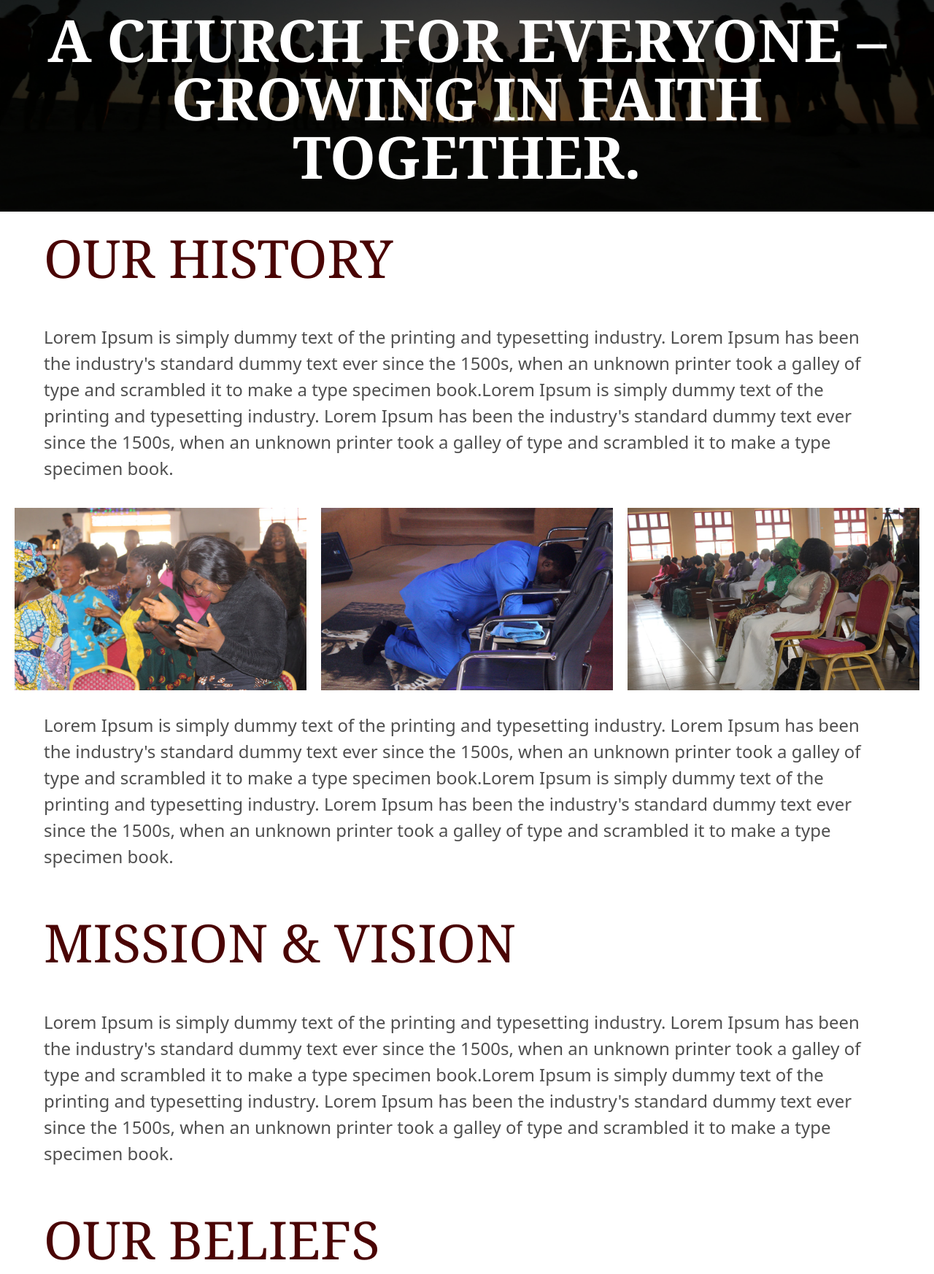
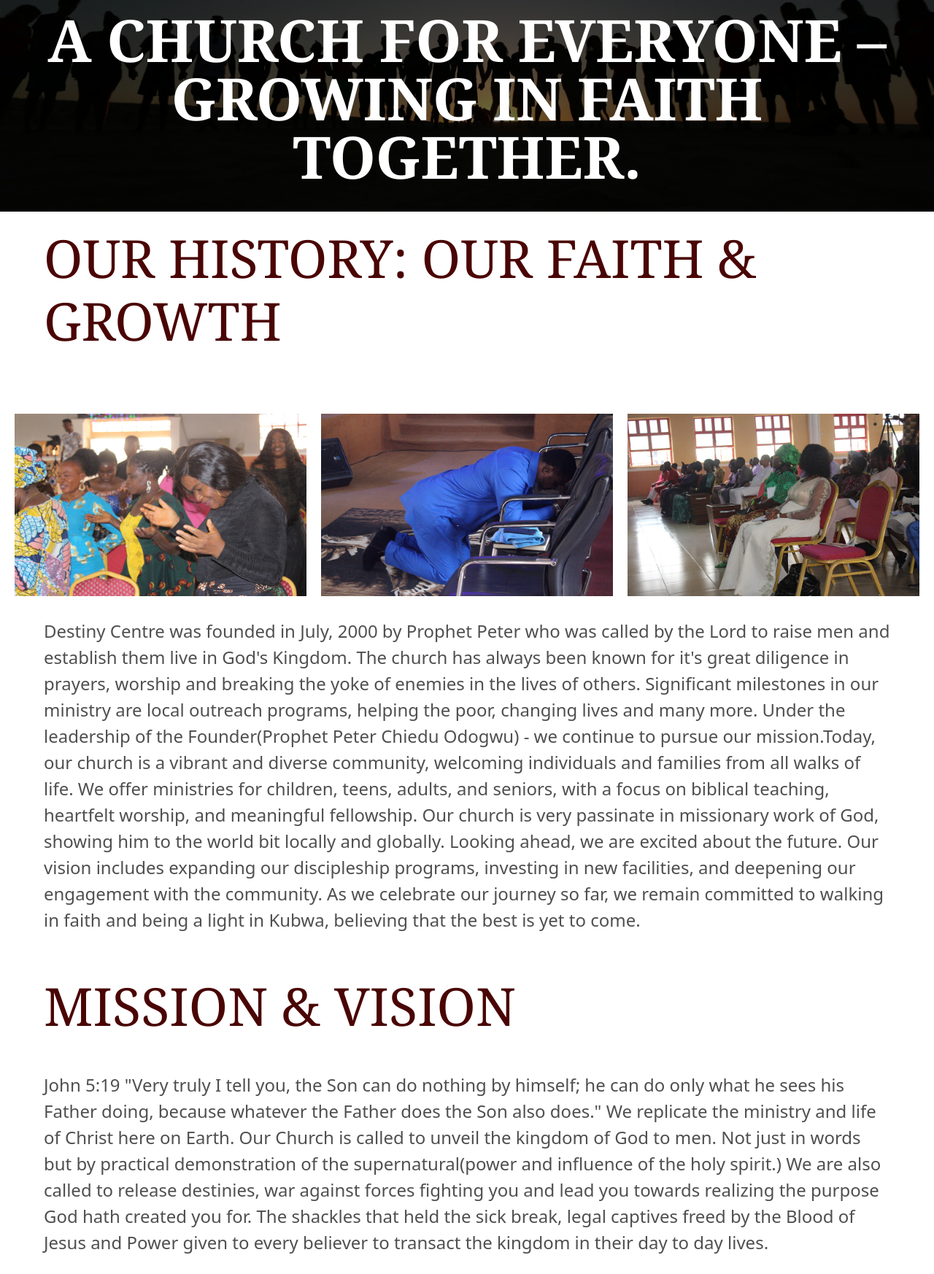
Before and after one commit to Dev-solomon/destiny_centre, a Flask app: page /about in a window 1280 px wide. Shown: the part 210-1956 px from the top of the page at 73% size. Run offline with Flask 3, Linux system fonts and the light colour scheme; some libraries are stand-ins or nearby versions.

Commit message:
about page updated

```diff
--- a/web/templates/about.html
+++ b/web/templates/about.html
@@ -11,13 +11,8 @@
     </header>
 
 
-    <h3 class="ab-h3">OUR HISTORY</h3>
-    <p class="ab-p">Lorem Ipsum is simply dummy text of the printing and typesetting industry. Lorem Ipsum has been the
-        industry's
-        standard dummy text ever since the 1500s, when an unknown printer took a galley of type and scrambled it to make
-        a type specimen book.Lorem Ipsum is simply dummy text of the printing and typesetting industry. Lorem Ipsum has
-        been the industry's standard dummy text ever since the 1500s, when an unknown printer took a galley of type and
-        scrambled it to make a type specimen book.</p>
+    <h3 class="ab-h3">OUR HISTORY: OUR FAITH & GROWTH</h3>
+    <p class="ab-p"></p>
 
     <div class="ab-images">
         <img src="../static/assets/abimg1.jpg" alt="history images">
@@ -25,29 +20,43 @@
         <img src="../static/assets/abimg3.jpg" alt="history images">
     </div>
 
-    <p class="ab-p">Lorem Ipsum is simply dummy text of the printing and typesetting industry. Lorem Ipsum has been the
-        industry's
-        standard dummy text ever since the 1500s, when an unknown printer took a galley of type and scrambled it to make
-        a type specimen book.Lorem Ipsum is simply dummy text of the printing and typesetting industry. Lorem Ipsum has
-        been the industry's standard dummy text ever since the 1500s, when an unknown printer took a galley of type and
-        scrambled it to make a type specimen book.</p>
+    <p class="ab-p">
+        Destiny Centre was founded in July, 2000 by Prophet Peter who was called by the Lord to raise men and establish
+        them live in God's Kingdom. The church has always been known for it's great diligence in prayers, worship and
+        breaking the yoke of enemies in the lives of others.
+
+        Significant milestones in our ministry are local outreach programs, helping the poor, changing lives and many more.
+        Under the leadership of the Founder(Prophet Peter Chiedu Odogwu) - we continue to pursue our mission.Today, our church
+         is a vibrant and diverse community, welcoming individuals and families from all walks of life. We offer ministries for
+        children, teens, adults, and seniors, with a focus on biblical teaching, heartfelt worship, and meaningful fellowship.
+
+        Our church is very passinate in missionary work of God, showing him to the world bit locally and globally.
+        Looking ahead, we are excited about the future. Our vision includes expanding our discipleship programs,
+        investing in new facilities, and deepening our engagement with the community. As we celebrate our journey so far,
+        we remain committed to walking in faith and being a light in  Kubwa, believing that the best is yet to come.
+    </p>
 
 
     <h3 class="ab-h3">MISSION & VISION</h3>
-    <p class="ab-p">Lorem Ipsum is simply dummy text of the printing and typesetting industry. Lorem Ipsum has been the
-        industry's
-        standard dummy text ever since the 1500s, when an unknown printer took a galley of type and scrambled it to make
-        a type specimen book.Lorem Ipsum is simply dummy text of the printing and typesetting industry. Lorem Ipsum has
-        been the industry's standard dummy text ever since the 1500s, when an unknown printer took a galley of type and
-        scrambled it to make a type specimen book.</p>
+    <p class="ab-p">
+        John 5:19 "Very truly I tell you, the Son can do nothing by himself; he can do only what he sees his Father doing, because whatever the Father does the Son also does."
+        We replicate the ministry and life of Christ here on Earth. Our Church is called to unveil the kingdom of God to men.
+        Not just in words but by practical demonstration of the supernatural(power and influence of the holy spirit.)
+
+        We are also called to release destinies, war against forces fighting you and lead you towards realizing the
+        purpose God hath created you for. The shackles that held the sick break, legal captives freed by the Blood of Jesus
+        and Power given to every believer to transact the kingdom in their day to day lives.
+    </p>
 
     <h3 class="ab-h3">OUR BELIEFS</h3>
-    <p class="ab-p">Lorem Ipsum is simply dummy text of the printing and typesetting industry. Lorem Ipsum has been the
-        industry's
-        standard dummy text ever since the 1500s, when an unknown printer took a galley of type and scrambled it to make
-        a type specimen book.Lorem Ipsum is simply dummy text of the printing and typesetting industry. Lorem Ipsum has
-        been the industry's standard dummy text ever since the 1500s, when an unknown printer took a galley of type and
-        scrambled it to make a type specimen book.</p>
+    <p class="ab-p">
+        At Destiny Centre(The Unveiling Chapel), we are a bible-believing curch committed to teachings of Christ and
+        the truth of God's word. We believe in one God—Father, Son, and Holy Spirit—who is the Creator and Sustainer of all things.
+        We believe that the Bible is the inspired and authoritative Word of God, guiding us in faith and daily living.
+
+        As a community, we gather to worship, pray, learn, and encourage one another. We strive to be a light in our community, living
+        out our faith with integrity, compassion, and purpose. Stay tuned and connected to know more.
+    </p>
 
     <h3 class="ab-h3">CORE MINISTERS</h3>
     <div class="core-m">
```
